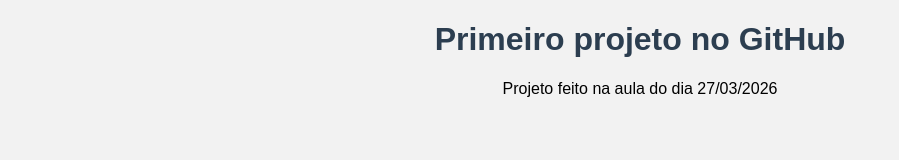
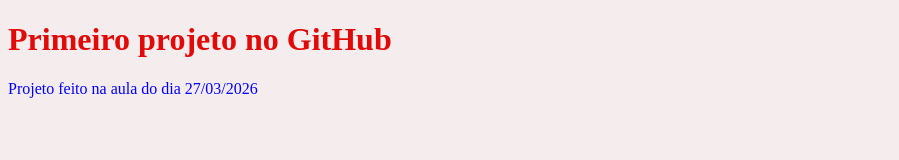
Before and after one commit to MayconWohlmuth/web1-primeiro-repositorio, a plain HTML site: page index.html in a window 1280 px wide. Shown: the whole page, without its empty margins (0-899 px from the left). Drawn offline with Linux system fonts and the light colour scheme.

Commit message:
Update style.css

```diff
--- a/style.css
+++ b/style.css
@@ -1,9 +1,11 @@
 body{
-    font-family: Arial;
-    text-align: center;
-    background-color: #f2f2f2;
+
+    background-color: #f5eded;
 }
 
 h1{
-    color: #2c3e50;
+    color: #e20909;
 }
+p{
+    color: blue;
+}
```
